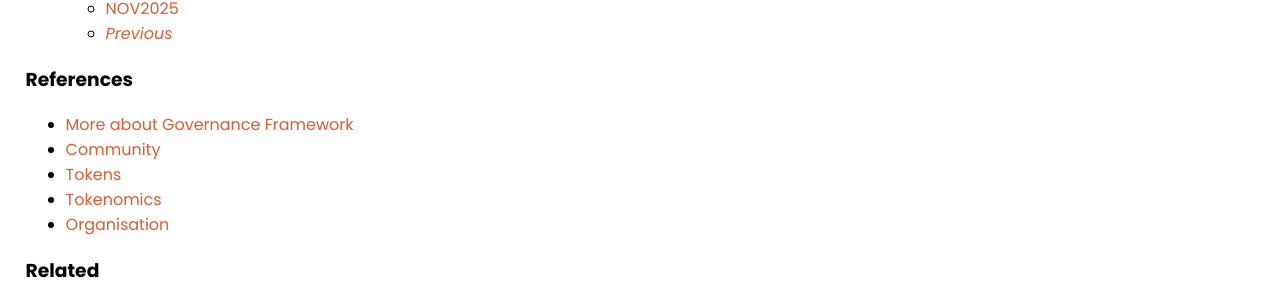
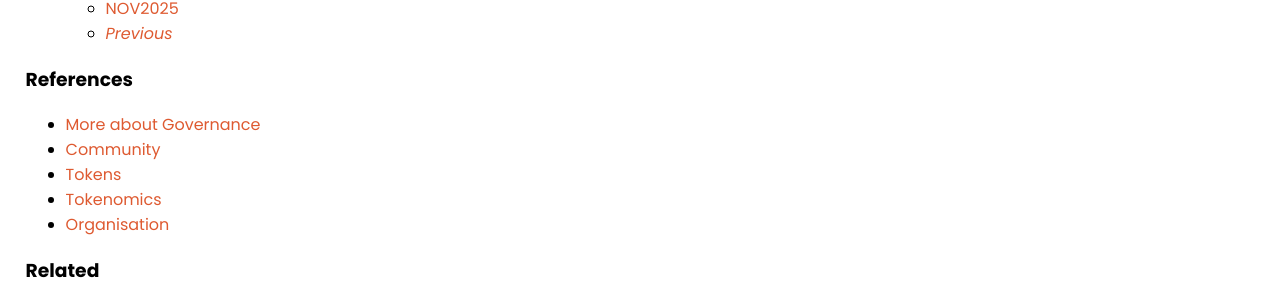
Before and after one commit to selfdriven-engagement/governance, a Jekyll site: the page built from docs/index.md, in a window 1280 px wide. Shown: the part 198-505 px from the top of the page. Built offline with Jekyll 4.4.1, drawn with Linux system fonts in a browser that asks for light colours.

Commit message:
Update index.md

```diff
--- a/docs/index.md
+++ b/docs/index.md
@@ -12,7 +12,7 @@ title: Home
 
 ### References
 
-- [More about Governance Framework](https://selfdriven.fyi/governance)
+- [More about Governance](https://selfdriven.fyi/governance)
 - [Community](https://selfdriven.fyi/community)
 - [Tokens](https://selfdriven.fyi/tokens)
 - [Tokenomics](https://selfdriven.fyi/tokenomics)
```
